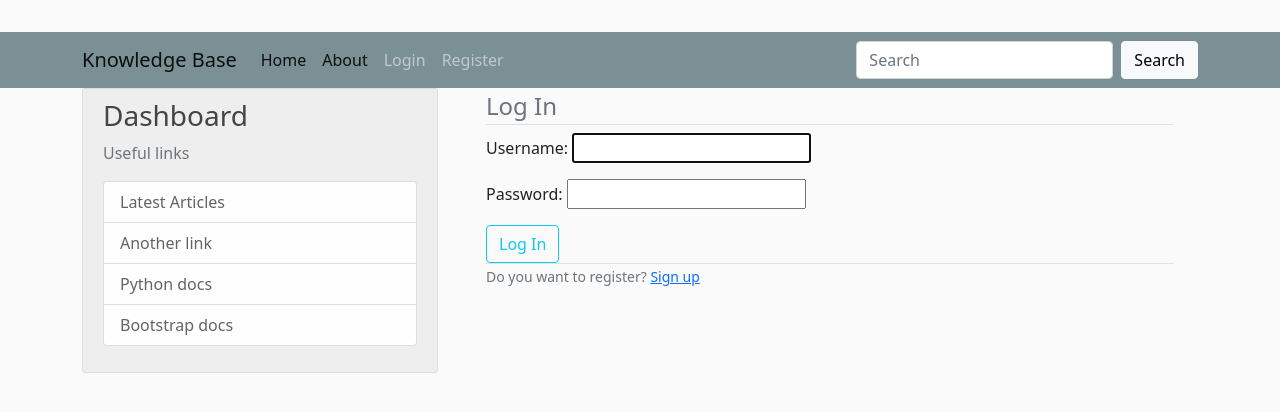
After one commit to iulidev/pydev, a Django app: a page that uses kb/templates/kb/base.html in a window 1280 px wide. The commit adds this page. Shown: the top 412 px of the page. Run offline with Django 3.2, Linux system fonts and the light colour scheme; some libraries are stand-ins or nearby versions.

```diff
--- a/kb/templates/kb/base.html
+++ b/kb/templates/kb/base.html
@@ -20,24 +20,35 @@
     <header class="site-header">
         <nav class="navbar navbar-expand-lg navbar-light bg-darkgrey">
             <div class="container">
-              <a class="navbar-brand" href="#">Knowledge Base</a>
+              <a class="navbar-brand" href="{% url 'kb-home' %}">Knowledge Base</a>
               <button class="navbar-toggler" type="button" data-bs-toggle="collapse" data-bs-target="#navbarSupportedContent" aria-controls="navbarSupportedContent" aria-expanded="false" aria-label="Toggle navigation">
                 <span class="navbar-toggler-icon"></span>
               </button>
               <div class="collapse navbar-collapse" id="navbarSupportedContent">
                 <ul class="navbar-nav me-auto mb-2 mb-lg-0">
                   <li class="nav-item">
-                    <a class="nav-link active" aria-current="page" href="/">Home</a>
+                    <a class="nav-link active" aria-current="page" href="{% url 'kb-home' %}">Home</a>
                   </li>
                   <li class="nav-item">
-                    <a class="nav-link active" href="/about/">About</a>
+                    <a class="nav-link active" href="{% url 'kb-about' %}">About</a>
                   </li>
+                  {% if user.is_authenticated %}
                   <li class="nav-item">
-                    <a class="nav-link" href="#">Login</a>
-                  </li>
-                  <li class="nav-item">
-                    <a class="nav-link" href="#">Register</a>
-                  </li>
+                      <a class="nav-link" href="{% url 'new-article' %}">Add article</a>
+                    </li>
+                    <li class="nav-item">
+                      <a class="nav-link" href="{% url 'users-logout' %}">Logout</a>
+                    </li>
+
+                  {% else %}
+                    <li class="nav-item">
+                      <a class="nav-link" href="{% url 'users-login' %}">Login</a>
+                    </li>
+                    <li class="nav-item">
+                      <a class="nav-link" href="{% url 'users-register' %}">Register</a>
+                    </li>
+                  {% endif %}
+
                   <!-- <li class="nav-item dropdown">
                     <a class="nav-link dropdown-toggle" href="#" id="navbarDropdown" role="button" data-bs-toggle="dropdown" aria-expanded="false">
                       Dropdown
--- a/kb/urls.py
+++ b/kb/urls.py
@@ -3,5 +3,7 @@
 
 urlpatterns = [
     path('', views.home, name='kb-home'),
-    path('about/', views.about, name='kb-about')
+    path('about/', views.about, name='kb-about'),
+    path('article/new/', views.ArticleCreateView.as_view(), name = 'new-article'),
+
 ]
--- a/pydev/settings.py
+++ b/pydev/settings.py
@@ -125,3 +125,7 @@
 # https://docs.djangoproject.com/en/3.2/ref/settings/#default-auto-field
 
 DEFAULT_AUTO_FIELD = 'django.db.models.BigAutoField'
+
+LOGIN_REDIRECT_URL = 'kb-home'
+
+LOGIN_URL = 'users-login'
--- a/pydev/urls.py
+++ b/pydev/urls.py
@@ -16,9 +16,12 @@
 from django.contrib import admin
 from django.urls import path, include
 from users import views as users_views
+from django.contrib.auth import views as auth_views
 
 urlpatterns = [
     path('admin/', admin.site.urls),
     path('register/', users_views.register, name='users-register'),
+    path('login/', auth_views.LoginView.as_view(template_name='users/login.html'), name='users-login'),
+    path('logout/', auth_views.LogoutView.as_view(template_name='users/logout.html'), name='users-logout'),
     path('', include('kb.urls'))
 ]
--- /dev/null
+++ b/users/templates/users/login.html
@@ -0,0 +1,23 @@
+{% extends 'kb/base.html' %}
+
+{% block content %}
+<div class="container">
+    <form method='POST'>
+        {% csrf_token %}
+        <fieldset class="form-group">
+            <legend class="text-muted border-bottom">
+                Log In
+            </legend>
+            {{ form.as_p }}
+        </fieldset>
+        <div class="form-group">
+            <button type="submit" class="btn btn-outline-info">Log In</button>
+        </div>
+    </form>
+    <div class="border-top">
+        <small class="text-muted">
+            Do you want to register? <a href="{% url 'users-register' %}">Sign up</a>
+        </small>
+    </div>
+</div>
+{% endblock %}
```
Also changed, not shown: kb/templates/kb/article_form.html (added, +18 -0 lines), kb/views.py (+13 -17 lines), users/templates/users/logout.html (added, +14 -0 lines).
